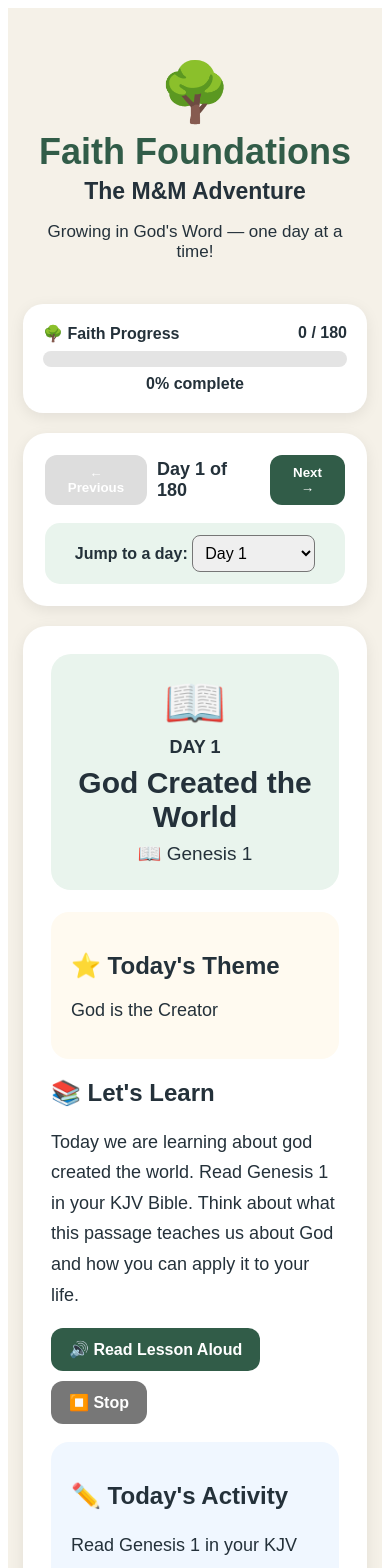
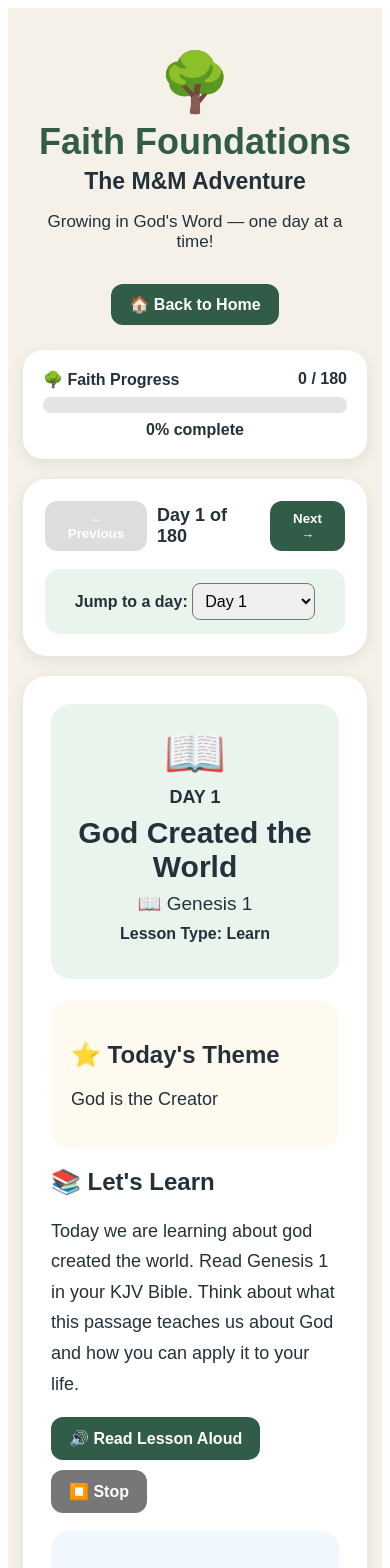
Before and after one commit to ahamilton1210ah-maker/faith-foundations-mm-adventure, a Next.js app: page /Lessons in a window 390 px wide. Shown: the top 1568 px of the page. Built offline with nearby package versions, Linux system fonts and the light colour scheme.

Commit message:
Refactor Lessons component for better progress handling
Refactor Lessons component to improve progress tracking and UI responsiveness. Added loading state and enhanced parent preview detection.

```diff
--- a/app/Lessons/page.js
+++ b/app/Lessons/page.js
@@ -1,6 +1,7 @@
 "use client";
 
 import { useEffect, useState } from "react";
+import { useRouter } from "next/navigation";
 
 const STORAGE_KEY = "faithTreeCompleted";
 
@@ -290,7 +291,6 @@ function saveCompleted(daysCompleted) {
     JSON.stringify(cleanDays)
   );
 
-  // Tell the rest of the app immediately.
   window.dispatchEvent(
     new CustomEvent("faithTreeProgressUpdated", {
       detail: {
@@ -299,28 +299,48 @@ function saveCompleted(daysCompleted) {
       }
     })
   );
-
-  // Also notify other browser tabs.
-  window.dispatchEvent(new Event("storage"));
 }
 
 export default function Lessons() {
+  const router = useRouter();
+
   const [isParentPreview, setIsParentPreview] = useState(false);
   const [currentDay, setCurrentDay] = useState(1);
   const [completed, setCompleted] = useState([]);
+  const [loaded, setLoaded] = useState(false);
 
-  // Load saved progress.
+  // LOAD PROGRESS
   useEffect(() => {
     setCompleted(getSavedCompleted());
+    setLoaded(true);
   }, []);
 
-  // Detect parent preview.
+  // DETECT PARENT PREVIEW
   useEffect(() => {
-    const params = new URLSearchParams(window.location.search);
-    setIsParentPreview(params.get("parent") === "true");
+    if (typeof window === "undefined") return;
+
+    const params = new URLSearchParams(
+      window.location.search
+    );
+
+    setIsParentPreview(
+      params.get("parent") === "true"
+    );
+
+    const requestedDay = Number(
+      params.get("day")
+    );
+
+    if (
+      Number.isInteger(requestedDay) &&
+      requestedDay >= 1 &&
+      requestedDay <= 180
+    ) {
+      setCurrentDay(requestedDay);
+    }
   }, []);
 
-  // Keep progress synchronized.
+  // SYNC PROGRESS
   useEffect(() => {
     function syncProgress() {
       setCompleted(getSavedCompleted());
@@ -350,7 +370,43 @@ export default function Lessons() {
   }, []);
 
   const lesson = days[currentDay - 1];
-  const isCompleted = completed.includes(currentDay);
+
+  if (!loaded || !lesson) {
+    return (
+      <main
+        style={{
+          minHeight: "100vh",
+          background: "#f5f1e8",
+          display: "flex",
+          alignItems: "center",
+          justifyContent: "center",
+          padding: "30px",
+          fontFamily: "Arial, sans-serif"
+        }}
+      >
+        <div
+          style={{
+            background: "white",
+            padding: "30px",
+            borderRadius: "20px",
+            textAlign: "center",
+            maxWidth: "500px"
+          }}
+        >
+          <div style={{ fontSize: "60px" }}>🌳</div>
+          <h2>Loading Faith Foundations...</h2>
+          <p>Please wait a moment.</p>
+        </div>
+      </main>
+    );
+  }
+
+  const isCompleted =
+    completed.includes(currentDay);
+
+  function goHome() {
+    router.push("/app");
+  }
 
   function readLessonAloud() {
     if (typeof window === "undefined") return;
@@ -362,6 +418,7 @@ export default function Lessons() {
       Today's theme is ${lesson.theme}.
       ${lesson.lesson}
       Today's activity is ${lesson.activity}
+      Memory verse: ${lesson.memoryVerse}
       Kindness mission: ${lesson.kindnessMission}
       ${lesson.prayer}
     `;
@@ -382,6 +439,8 @@ export default function Lessons() {
   }
 
   function toggleComplete() {
+    if (isParentPreview) return;
+
     let updated;
 
     if (isCompleted) {
@@ -463,14 +522,14 @@ export default function Lessons() {
   }
 
   function previousDay() {
-    if (currentDay > 1) {
+    if (currentDay <= 1) return;
+
     setCurrentDay(currentDay - 1);
 
     window.scrollTo({
       top: 0,
       behavior: "smooth"
     });
-    }
   }
 
   function nextDay() {
@@ -496,8 +555,31 @@ export default function Lessons() {
     });
   }
 
+  function selectDay(selectedDay) {
+    if (isParentPreview) {
+      setCurrentDay(selectedDay);
+      return;
+    }
+
+    const maxUnlocked = Math.min(
+      completed.length + 1,
+      180
+    );
+
+    if (selectedDay <= maxUnlocked) {
+      setCurrentDay(selectedDay);
+    } else {
+      alert(
+        `🔒 Day ${selectedDay} is locked!\n\n` +
+        `🌱 Complete your current lesson first to unlock more days.`
+      );
+    }
+  }
+
   const completionPercent =
-    Math.round((completed.length / 180) * 100);
+    Math.round(
+      (completed.length / 180) * 100
+    );
 
   return (
     <main
@@ -515,10 +597,12 @@ export default function Lessons() {
           margin: "0 auto"
         }}
       >
+
+        {/* HEADER */}
         <header
           style={{
             textAlign: "center",
-            padding: "25px 10px"
+            padding: "15px 10px 25px"
           }}
         >
           <div style={{ fontSize: "58px" }}>
@@ -553,14 +637,35 @@ export default function Lessons() {
               style={{
                 background: "#fff4df",
                 borderRadius: "12px",
-                padding: "10px",
+                padding: "12px",
                 fontWeight: "bold",
                 marginTop: "12px"
               }}
             >
               👀 Parent Preview Mode
+              <br />
+              <small>
+                You can view all 180 lessons.
+              </small>
             </div>
           )}
+
+          <button
+            onClick={goHome}
+            style={{
+              marginTop: "15px",
+              padding: "11px 18px",
+              border: "none",
+              borderRadius: "12px",
+              background: "#315c48",
+              color: "white",
+              fontSize: "16px",
+              fontWeight: "bold",
+              cursor: "pointer"
+            }}
+          >
+            🏠 Back to Home
+          </button>
         </header>
 
         {/* PROGRESS */}
@@ -583,6 +688,7 @@ export default function Lessons() {
             }}
           >
             <span>🌳 Faith Progress</span>
+
             <span>
               {completed.length} / 180
             </span>
@@ -619,7 +725,7 @@ export default function Lessons() {
           </p>
         </section>
 
-        {/* DAY NAVIGATION */}
+        {/* NAVIGATION */}
         <section
           style={{
             background: "white",
@@ -683,13 +789,13 @@ export default function Lessons() {
             </button>
           </div>
 
-          {/* STUDENT JUMP-TO */}
+          {/* DAY SELECTOR */}
           <div
             style={{
               marginTop: "18px",
               background: "#e9f4ed",
               borderRadius: "15px",
-              padding: "12px",
+              padding: "14px",
               textAlign: "center"
             }}
           >
@@ -700,36 +806,11 @@ export default function Lessons() {
 
               <select
                 value={currentDay}
-                onChange={(e) => {
-                  const selectedDay =
-                    Number(e.target.value);
-
-                  // Parent can preview any day.
-                  if (isParentPreview) {
-                    setCurrentDay(selectedDay);
-                    return;
+                onChange={(e) =>
+                  selectDay(
+                    Number(e.target.value)
+                  )
                 }
-
-                  // Student can only jump to
-                  // completed days or the next
-                  // unlocked day.
-                  const maxUnlocked =
-                    Math.min(
-                      completed.length + 1,
-                      180
-                    );
-
-                  if (
-                    selectedDay <= maxUnlocked
-                  ) {
-                    setCurrentDay(selectedDay);
-                  } else {
-                    alert(
-                      `🔒 Day ${selectedDay} is locked!\n\n` +
-                      `🌱 Complete your current lessons first to unlock more days.`
-                    );
-                  }
-                }}
                 style={{
                   padding: "8px",
                   borderRadius: "8px",
@@ -773,6 +854,8 @@ export default function Lessons() {
               "0 4px 15px rgba(0,0,0,.08)"
           }}
         >
+
+          {/* LESSON TITLE */}
           <div
             style={{
               textAlign: "center",
@@ -812,6 +895,15 @@ export default function Lessons() {
               }}
             >
               📖 {lesson.bibleReference}
+            </p>
+
+            <p
+              style={{
+                marginTop: "10px",
+                fontWeight: "bold"
+              }}
+            >
+              Lesson Type: {lesson.lessonType}
             </p>
           </div>
 
@@ -1083,7 +1175,7 @@ export default function Lessons() {
           </p>
         </section>
 
-        {/* FAITH BADGES */}
+        {/* BADGES */}
         <section
           style={{
             background: "white",
@@ -1142,9 +1234,7 @@ export default function Lessons() {
                       earned ? 1 : 0.55,
                     boxShadow: earned
                       ? "0 3px 10px rgba(107,158,91,.2)"
-                      : "none",
-                    transition:
-                      "all .3s ease"
+                      : "none"
                   }}
                 >
                   <div
@@ -1206,12 +1296,6 @@ export default function Lessons() {
         >
           <div
             style={{
-              marginTop: "25px",
-              textAlign: "center"
-            }}
-          >
-            <div
-              style={{
               fontSize: "70px",
               marginBottom: "10px"
             }}
@@ -1242,19 +1326,11 @@ export default function Lessons() {
             🌳 Your Faith Tree is growing!
           </p>
 
-            <p
-              style={{
-                fontSize: "16px"
-              }}
-            >
+          <p>
             Completed: {completed.length} / 180 days
           </p>
 
-            <p
-              style={{
-                fontSize: "15px"
-              }}
-            >
+          <p>
             {completed.length === 0
               ? "Start your Bible adventure!"
               : completed.length < 60
@@ -1265,8 +1341,8 @@ export default function Lessons() {
               ? "Your Faith Tree is almost fully grown! ⭐"
               : "🏆 Your Faith Tree is fully grown! You did it!"}
           </p>
-          </div>
         </footer>
+
       </div>
     </main>
   );
```
Lines whose indentation alone changed are shown as unchanged.
